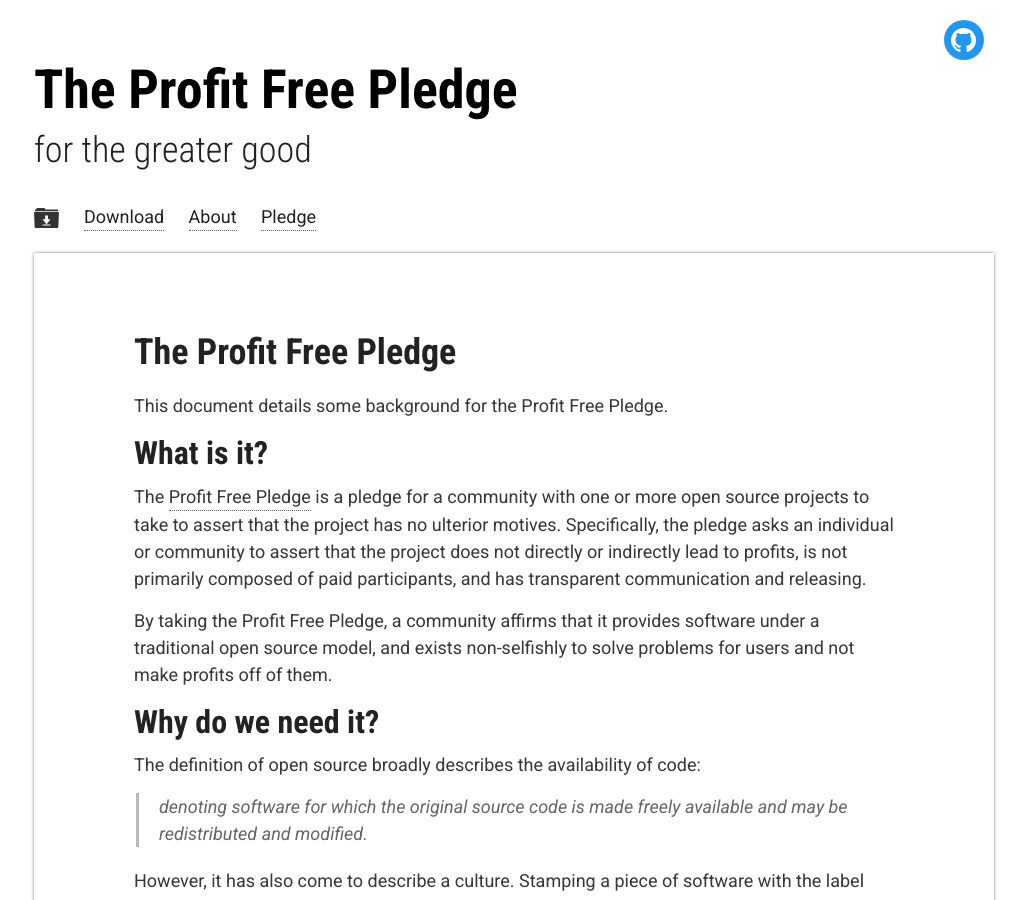
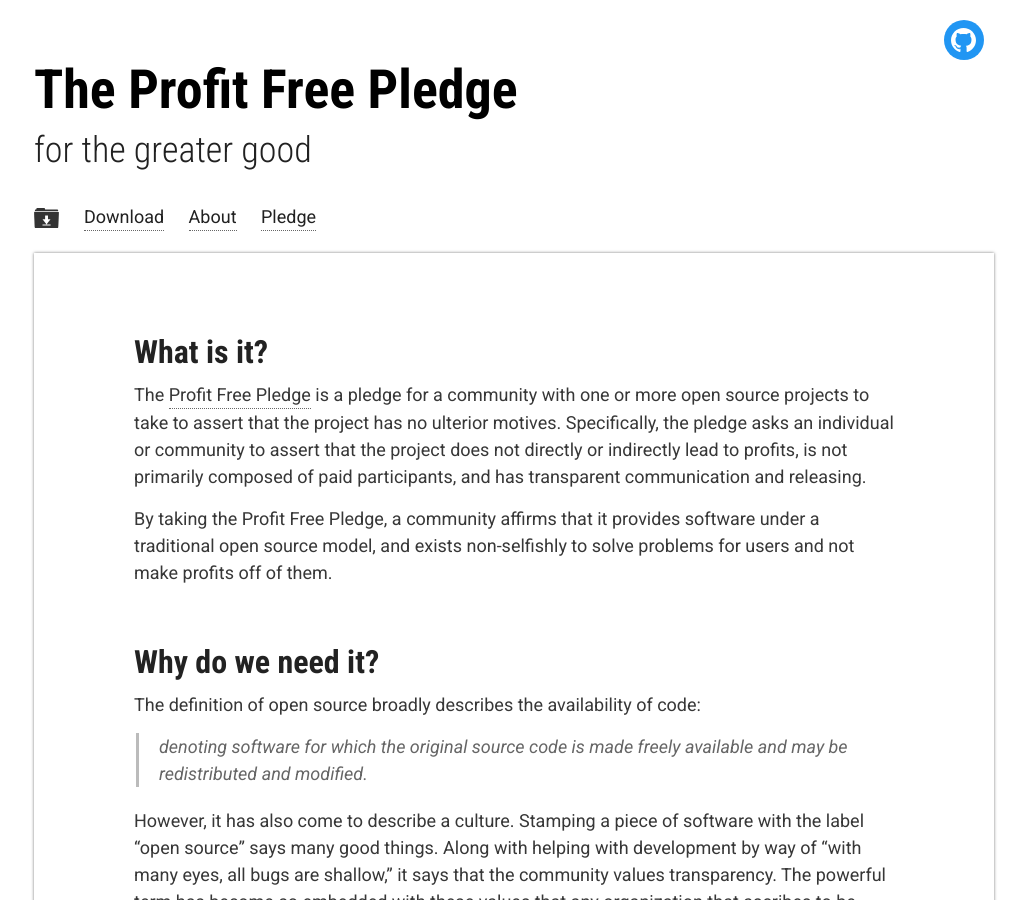
Before and after one commit to good-labs/greater-good-affirmation, a Jekyll site: the page built from docs/pages/about.md, in a window 1280 px wide and 900 px high. Shown: the whole window, without its empty margins (126-1153 px from the left). Built offline with Jekyll 4.4.1, drawn with Linux system fonts in a browser that asks for light colours.

Commit message:
fix about page
Signed-off-by: Vanessa Sochat <vsochat@stanford.edu>

```diff
--- a/docs/pages/about.md
+++ b/docs/pages/about.md
@@ -4,9 +4,6 @@ title: About the Profit Free Pledge
 permalink: /about/
 ---
 
-# The Profit Free Pledge
-
-This document details some background for the Profit Free Pledge.
 
 ## What is it?
 
@@ -20,6 +17,8 @@ and releasing.
 By taking the Profit Free Pledge, a community affirms that it provides software under a traditional
 open source model, and exists non-selfishly to solve problems for users and
 not make profits off of them.
+
+<br>
 
 ## Why do we need it?
 
@@ -87,6 +86,8 @@ of the project. If you choose to contribute by way of falling in love with
 the open source label, the larger purpose of the project (that might not be provided
 transparently) needs to be explicit.
 
+<br>
+
 ## What is the Pledge?
 
 The Pledge exists to distinguish between open source software that exists non-selfishly.
```
